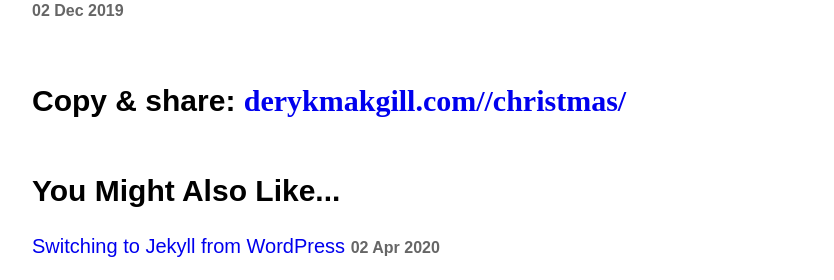
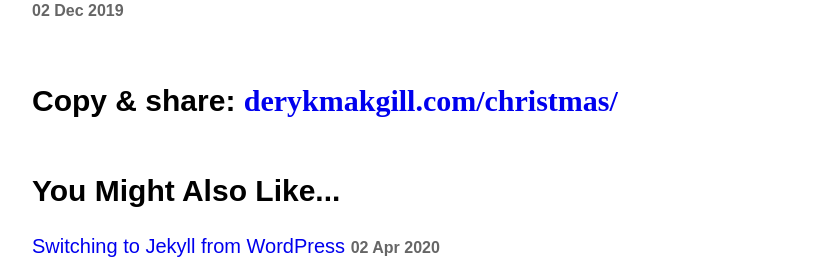
Before and after one commit to derykmakgill/vm, a Jekyll site: the page built from _posts/2019-12-02-christmas.md, in a window 1280 px wide. Shown: the part 184-464 px from the top of the page, without its empty margins (208-1042 px from the left). Built offline with Jekyll 4.4.1, drawn with Linux system fonts in a browser that asks for light colours; some web fonts are replaced.

Commit message:
Update post.html

```diff
--- a/_layouts/post.html
+++ b/_layouts/post.html
@@ -29,7 +29,7 @@
 
 <h3>
 	Copy &amp; share:
-        <span class="url"><a href="{{ page.url }}">derykmakgill.com/{{ page.url }}</a></span>
+        <span class="url"><a href="{{ page.url }}">derykmakgill.com{{ page.url }}</a></span>
 </h3>
 
 <div class="related">
```
